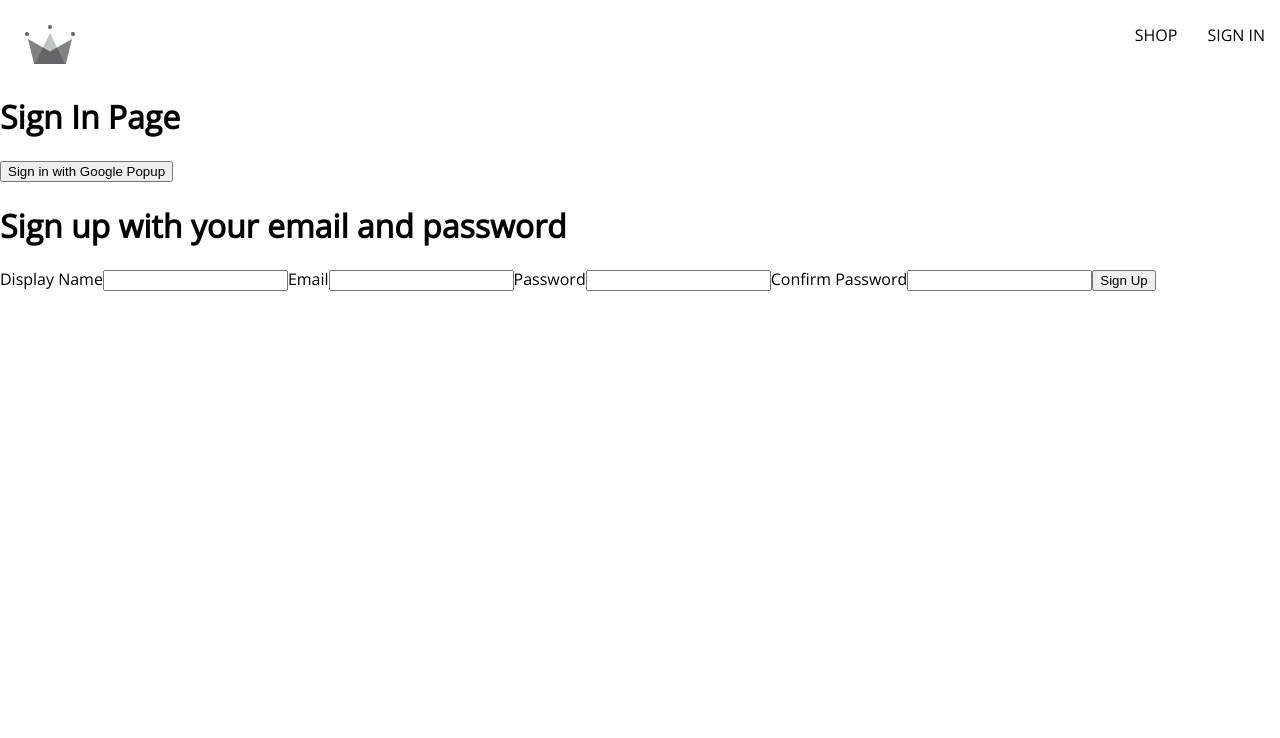
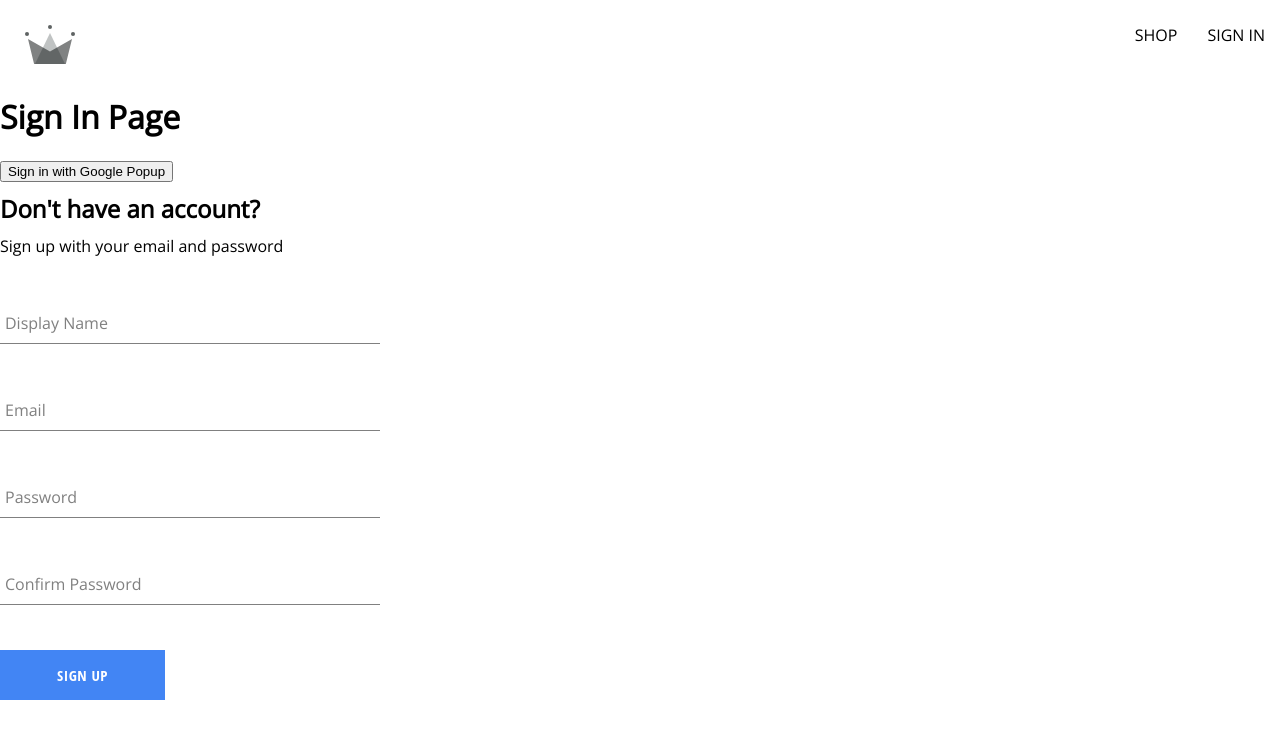
Before and after one commit to SimpleLuke/crwn-clothing, a React (Create React App) app: page /sign-in in a window 1280 px wide. Shown: the top 738 px of the page. Built offline with nearby package versions, Linux system fonts and the light colour scheme.

Commit message:
create sign up component, the form input component and button component

```diff
--- /dev/null
+++ b/src/components/button/button.component.jsx
@@ -0,0 +1,25 @@
+// default
+
+// inverted
+
+// google sign in
+
+import "./button.styles.scss";
+
+const BUTTON_TYPE_CLASSES = {
+  google: "google-sign-in",
+  inverted: "inverted",
+};
+
+const Button = ({ children, buttonType, ...otherProps }) => {
+  return (
+    <button
+      className={`button-container ${BUTTON_TYPE_CLASSES[buttonType]}`}
+      {...otherProps}
+    >
+      {children}
+    </button>
+  );
+};
+
+export default Button;
--- /dev/null
+++ b/src/components/button/button.styles.scss
@@ -0,0 +1,41 @@
+.button-container {
+  min-width: 165px;
+  width: auto;
+  height: 50px;
+  letter-spacing: 0.5px;
+  line-height: 50px;
+  padding: 0 35px 0 35px;
+  font-size: 15px;
+  background-color: black;
+  color: white;
+  text-transform: uppercase;
+  font-family: "Open Sans Condensed";
+  font-weight: bolder;
+  border: none;
+  cursor: pointer;
+  display: flex;
+  justify-content: center;
+  &:hover {
+    background-color: white;
+    color: black;
+    border: 1px solid black;
+  }
+  &.google-sign-in {
+    background-color: #4285f4;
+    color: white;
+    &:hover {
+      background-color: #357ae8;
+      border: none;
+    }
+  }
+  &.inverted {
+    background-color: white;
+    color: black;
+    border: 1px solid black;
+    &:hover {
+      background-color: black;
+      color: white;
+      border: none;
+    }
+  }
+}
--- /dev/null
+++ b/src/components/form-input/form-input.component.jsx
@@ -0,0 +1,20 @@
+import "./form-input.style.scss";
+
+const FormInput = ({ label, ...otherProps }) => {
+  return (
+    <div className="group">
+      <input className="form-input" {...otherProps} />
+      {label && (
+        <label
+          className={`${
+            otherProps.value.length ? "shrink" : ""
+          } form-input-label`}
+        >
+          {label}
+        </label>
+      )}
+    </div>
+  );
+};
+
+export default FormInput;
--- /dev/null
+++ b/src/components/form-input/form-input.style.scss
@@ -0,0 +1,46 @@
+$sub-color: grey;
+$main-color: black;
+@mixin shrinkLabel {
+  top: -14px;
+  font-size: 12px;
+  color: $main-color;
+}
+.group {
+  position: relative;
+  margin: 45px 0;
+  .form-input {
+    background: none;
+    background-color: white;
+    color: $sub-color;
+    font-size: 18px;
+    padding: 10px 10px 10px 5px;
+    display: block;
+    width: 100%;
+    border: none;
+    border-radius: 0;
+    border-bottom: 1px solid $sub-color;
+    margin: 25px 0;
+    &:focus {
+      outline: none;
+    }
+    &:focus ~ .form-input-label {
+      @include shrinkLabel();
+    }
+  }
+  input[type="password"] {
+    letter-spacing: 0.3em;
+  }
+  .form-input-label {
+    color: $sub-color;
+    font-size: 16px;
+    font-weight: normal;
+    position: absolute;
+    pointer-events: none;
+    left: 5px;
+    top: 10px;
+    transition: 300ms ease all;
+    &.shrink {
+      @include shrinkLabel();
+    }
+  }
+}
--- a/src/components/sign-up-form/sign-up-form.component.jsx
+++ b/src/components/sign-up-form/sign-up-form.component.jsx
@@ -1,10 +1,14 @@
-import { async } from "@firebase/util";
 import { useState } from "react";
+
+import FormInput from "../form-input/form-input.component";
+import Button from "../button/button.component";
 
 import {
   createAuthUserWithEmailAndPassword,
   createUserDocumentFromAuth,
 } from "../../utils/firebase/firebase.utils";
+
+import "./sign-up-form.styles.scss";
 
 const defaultFormFields = {
   displayName: "",
@@ -49,43 +53,47 @@
     const { name, value } = event.target;
     setFormFields({ ...formFields, [name]: value });
   };
+
   return (
-    <div>
-      <h1>Sign up with your email and password</h1>
+    <div className="sign-up-container">
+      <h2>Don't have an account?</h2>
+      <span>Sign up with your email and password</span>
       <form onSubmit={handleSubmit}>
-        <label htmlFor="">Display Name</label>
-        <input
+        <FormInput
+          label="Display Name"
           type="text"
           required
           onChange={handleChange}
           name="displayName"
           value={displayName}
         />
-        <label htmlFor="">Email</label>
-        <input
+        <FormInput
+          label="Email"
           type="email"
           required
           onChange={handleChange}
           name="email"
           value={email}
         />
-        <label htmlFor="">Password</label>
-        <input
+        <FormInput
+          label="Password"
           type="password"
           required
           onChange={handleChange}
           name="password"
           value={password}
         />
-        <label htmlFor="">Confirm Password</label>
-        <input
+        <FormInput
+          label="Confirm Password"
           type="password"
           required
           onChange={handleChange}
           name="confirmPassword"
           value={confirmPassword}
         />
-        <button type="submit">Sign Up</button>
+        <Button buttonType="google" type="submit">
+          Sign Up
+        </Button>
       </form>
     </div>
   );
--- /dev/null
+++ b/src/components/sign-up-form/sign-up-form.styles.scss
@@ -0,0 +1,9 @@
+.sign-up-container {
+  display: flex;
+  flex-direction: column;
+  width: 380px;
+}
+
+h2 {
+  margin: 10px 0;
+}
```
